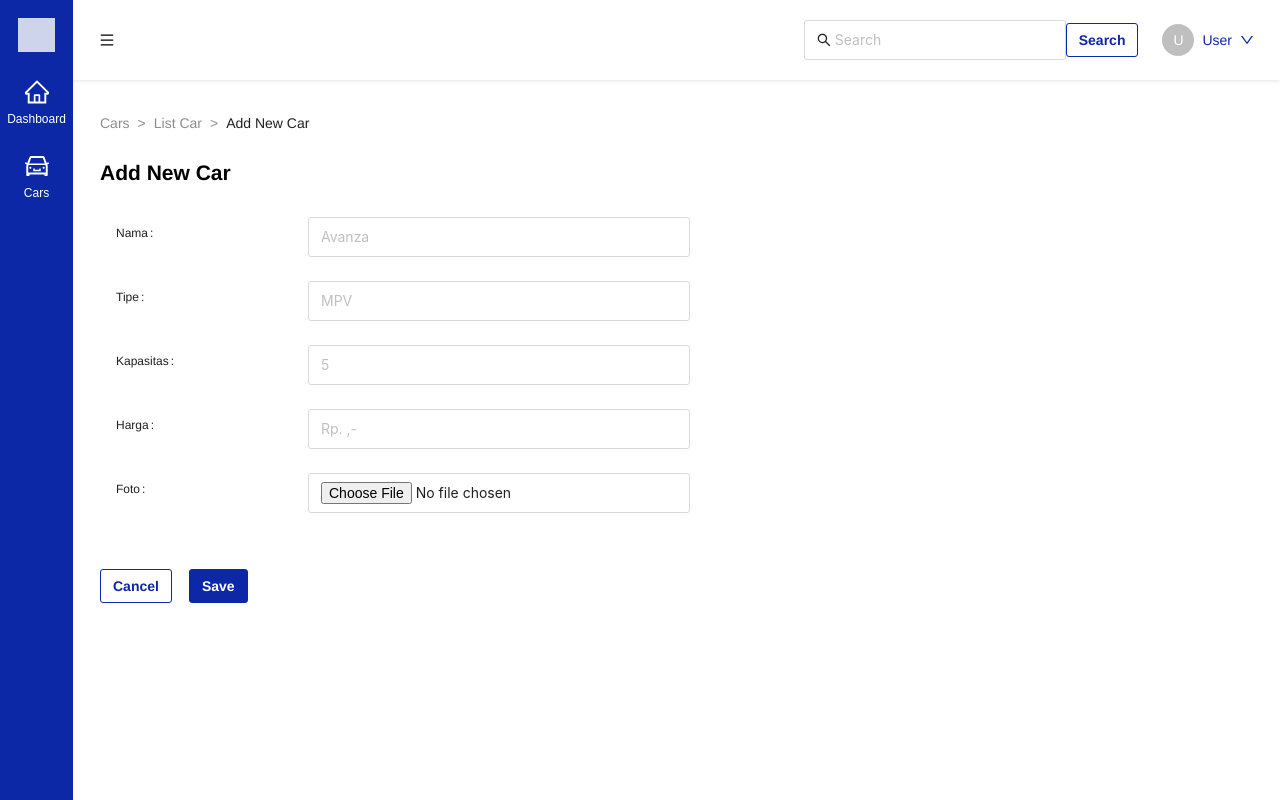
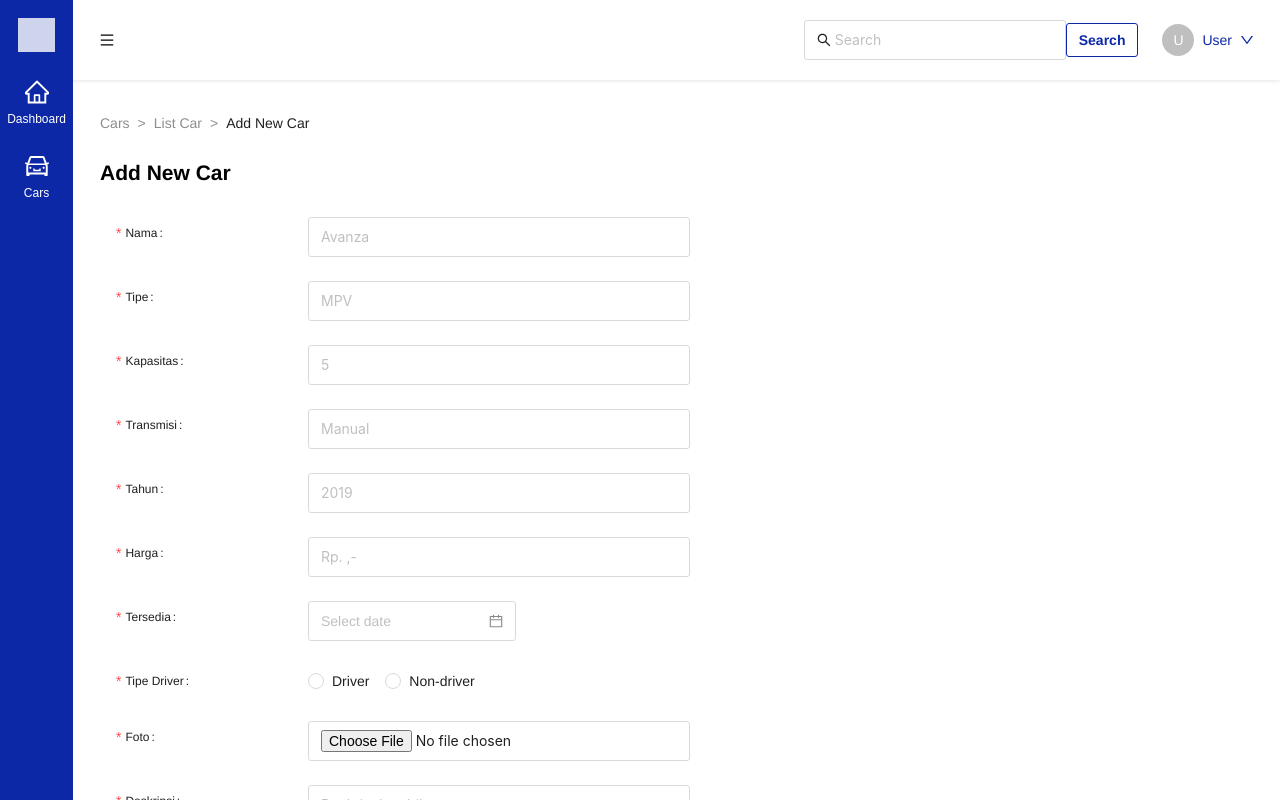
Before and after one commit to AdhantoBgs/car-management-dashboard, a React (Create React App) app in the folder frontend/: page /admin/cars/add in a window 1280 px wide. Shown: the top 800 px of the page. Built offline with nearby package versions, Linux system fonts and the light colour scheme; sample sign-in values are in the browser's storage.

Commit message:
feat(car-rental-react): add new

```diff
--- a/frontend/src/components/FormCars/index.tsx
+++ b/frontend/src/components/FormCars/index.tsx
@@ -1,40 +1,38 @@
-import { Layout, Button, Form, Input, Select } from "antd";
+import { Layout, Button, Form, Input, Radio, DatePicker } from "antd";
 import { useNavigate } from "react-router-dom";
 import { useEffect, useState } from "react";
 import axios from "axios";
 import { styFormAdd, styBtnCnl, styBtnSave } from "../../styles/Css";
 
 const { Content} = Layout;
-const { Option } = Select;
+const { TextArea } = Input;
 
 const FormCars = () => {
-    const [name, setName] = useState("");
-    const [type, setType] = useState("");
-    const [size, setSize] = useState("");
-    const [price, setPrice] = useState("");
-    const [image_url, setImage_url] = useState("");
     const [posts, setPosts] = useState([]);
 
     const navigate = useNavigate();
 
-    const handelSubmit = (e: React.FormEvent) => {
-        e.preventDefault();
-    };
+    const onFinish = (values: any) => {
+        const addForm = new FormData();
 
-    const addData = () => {
-        axios.post("http://localhost:9000/v1/cars/create", {
-            name: name,
-            type: type,
-            size: size,
-            price: price,
-            image_url: image_url,
-        })
-        .then((response) => {
-            setPosts(response.data);
-        })
-        .catch(error => {
-            console.log(error);
-        });
+        addForm.append("name", values.name);
+        addForm.append("type", values.type);
+        addForm.append("capacity", values.capacity);
+        addForm.append("transmission", values.transmission);
+        addForm.append("year", values.year);
+        addForm.append("price", values.price);
+        addForm.append("availableat", values.availableat);
+        addForm.append("drivertype", values.drivertype);
+        addForm.append("image_url", values.image_url);
+        addForm.append("description", values.description);
+
+        axios.post("http://localhost:9000/v1/cars/create", addForm)
+            .then((response) => {
+                console.log(response);
+            })
+            .catch(error => {
+                console.log(error);
+            });
     };
 
     const handleCancel = () => {
@@ -42,49 +40,87 @@ const FormCars = () => {
     };
 
     return (
-        <form onSubmit={handelSubmit}>
+        <Form name="cars" initialValues={{remember: true}} autoComplete="off" onFinish={onFinish}>
             <Content className="form-container">
                 <Layout style={styFormAdd}>
-                    <Form.Item label="Nama">
-                        <Input
-                            value={name}
-                            onChange={(e) => setName(e.target.value)}
-                            placeholder="Avanza"
-                        />
+                    <Form.Item
+                        name="name"
+                        label="Nama"
+                        rules={[{required: true, message: "Please fill the form"}]}
+                    >
+                        <Input placeholder="Avanza" />
                     </Form.Item>
-                    <Form.Item label="Tipe">
-                        <Input
-                            value={type}
-                            onChange={(e) => setType(e.target.value)}
-                            placeholder="MPV"
-                        />
+                    <Form.Item
+                        name="type"
+                        label="Tipe"
+                        rules={[{required: true, message: "Please fill the form"}]}
+                    >
+                        <Input placeholder="MPV" />
                     </Form.Item>
-                    <Form.Item label="Kapasitas">
-                        <Input
-                            value={size}
-                            onChange={(e) => setSize(e.target.value)}
-                            placeholder="5"
-                        />
+                    <Form.Item
+                        name="capacity"
+                        label="Kapasitas"
+                        rules={[{required: true, message: "Please fill the form"}]}
+                    >
+                        <Input placeholder="5" />
                     </Form.Item>
-                    <Form.Item label="Harga">
-                        <Input
-                            value={price}
-                            onChange={(e) => setPrice(e.target.value)}
-                            placeholder="Rp. ,-"
-                        />
+                    <Form.Item
+                        name="transmission"
+                        label="Transmisi"
+                        rules={[{required: true, message: "Please fill the form"}]}
+                    >
+                        <Input placeholder="Manual" />
                     </Form.Item>
-                    <Form.Item label="Foto">
-                        <Input
-                            value={image_url}
-                            onChange={(e) => setImage_url(e.target.value)}
-                            type="file"
-                        />
+                    <Form.Item
+                        name="year"
+                        label="Tahun"
+                        rules={[{required: true, message: "Please fill the form"}]}
+                    >
+                        <Input placeholder="2019" />
+                    </Form.Item>
+                    <Form.Item
+                        name="price"
+                        label="Harga"
+                        rules={[{required: true, message: "Please fill the form"}]}
+                    >
+                        <Input placeholder="Rp. ,-" />
+                    </Form.Item>
+                    <Form.Item
+                        name="availableat"
+                        label="Tersedia"
+                        rules={[{required: true, message: "Please fill the form"}]}
+                    >
+                        <DatePicker showTime />
+                    </Form.Item>
+                    <Form.Item
+                        name="drivertype"
+                        label="Tipe Driver"
+                        rules={[{required: true, message: "Please fill the form"}]}
+                    >
+                         <Radio.Group>
+                            <Radio value="driver">Driver</Radio>
+                            <Radio value="non-driver">Non-driver</Radio>
+                        </Radio.Group>
+                    </Form.Item>
+                    <Form.Item
+                        name="image_url"
+                        label="Foto"
+                        rules={[{required: true, message: "Please fill the form"}]}
+                    >
+                        <Input type="file" />
+                    </Form.Item>
+                    <Form.Item
+                        name="description"
+                        label="Deskripsi"
+                        rules={[{required: true, message: "Please fill the form"}]}
+                    >
+                        <TextArea rows={4} placeholder="Deskripsi mobil" />
                     </Form.Item>
                 </Layout>
             </Content>
             <Button style={styBtnCnl} onClick={handleCancel}>Cancel</Button>
-            <Button style={styBtnSave} htmlType="submit" onClick={addData}>Save</Button>
-        </form>
+            <Button style={styBtnSave} htmlType="submit">Save</Button>
+        </Form>
     );
 };
 
--- a/frontend/src/styles/App.css
+++ b/frontend/src/styles/App.css
@@ -521,24 +521,3 @@ a {
   margin-bottom: 1.25rem;
   box-shadow: 0 0 5px rgba(0, 0, 0, 0.15);
 }
-
-.option-form {
-  width: 100%;
-  background-color: white;
-  border-radius: 3px;
-  border: 1px solid #d9d9d9;
-  padding: .55rem .75rem;
-  line-height: 1.5714285714285714;
-}
-
-.option-form:focus {
-  border-color: #1677ff;
-  box-shadow: 0 0 0 2px rgba(5, 145, 255, 0.1);
-}
-
-select {
-  -webkit-appearance: none;
-  -moz-appearance: none;
-  text-indent: 1px;
-  text-overflow: '';
-}
```
Also changed, not shown: 1 other file (tests, documents, lock files or other folders).
